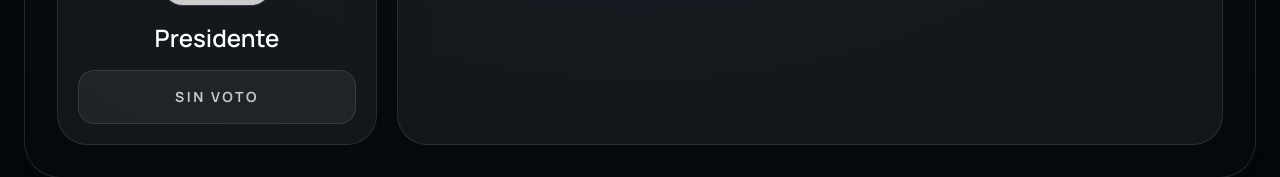
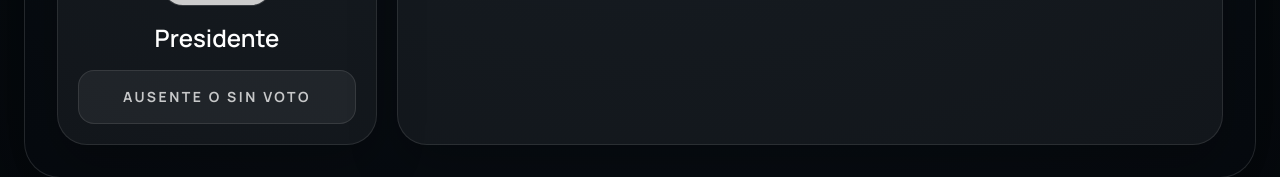
Before and after one commit to llucerob/coinco-votaciones, a Next.js app: page /obs in a window 1280 px wide. Shown: the part 860-1037 px from the top of the page. Built offline with nearby package versions, Linux system fonts and the light colour scheme; no server answers; the database is empty.

Commit message:
sin voto

```diff
--- a/components/ObsResults.tsx
+++ b/components/ObsResults.tsx
@@ -92,7 +92,7 @@ function PresidentCard({
     APRUEBO: "Apruebo",
     RECHAZO: "Rechazo",
     ABSTENCION: "Abstencion",
-    SIN_VOTO: "Sin voto",
+    SIN_VOTO: "Ausente o Sin Voto",
   } satisfies Record<VoteDecision, string>;
 
   return (
```
